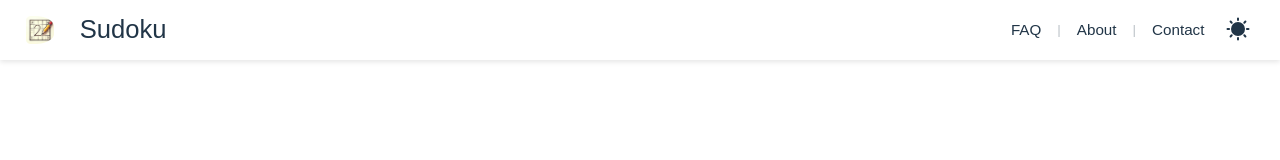
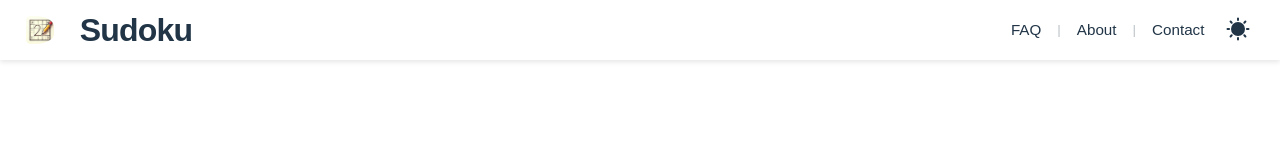
Before and after one commit to kiranofans/sudoku_game, a React (Vite) app: page /faq in a window 1280 px wide. Shown: the top 160 px of the page. Built offline with nearby package versions, Linux system fonts and the light colour scheme; a small style sheet from the web is missing.

Commit message:
UI: fix Sudoku font style after installed tailwind css

```diff
--- a/src/App.css
+++ b/src/App.css
@@ -24,7 +24,10 @@
 
 .game-title {
   text-align: left;
-  font-size: clamp(1rem, 2vw, 1.8rem);
+  font-size: clamp(1.5rem, 2.5vw, 2.25rem);
+  font-weight: 800;
+  color: var(--text-color);
+  letter-spacing: -0.025em;
   margin: 0;
   padding: 0;
   line-height: 1;
```
